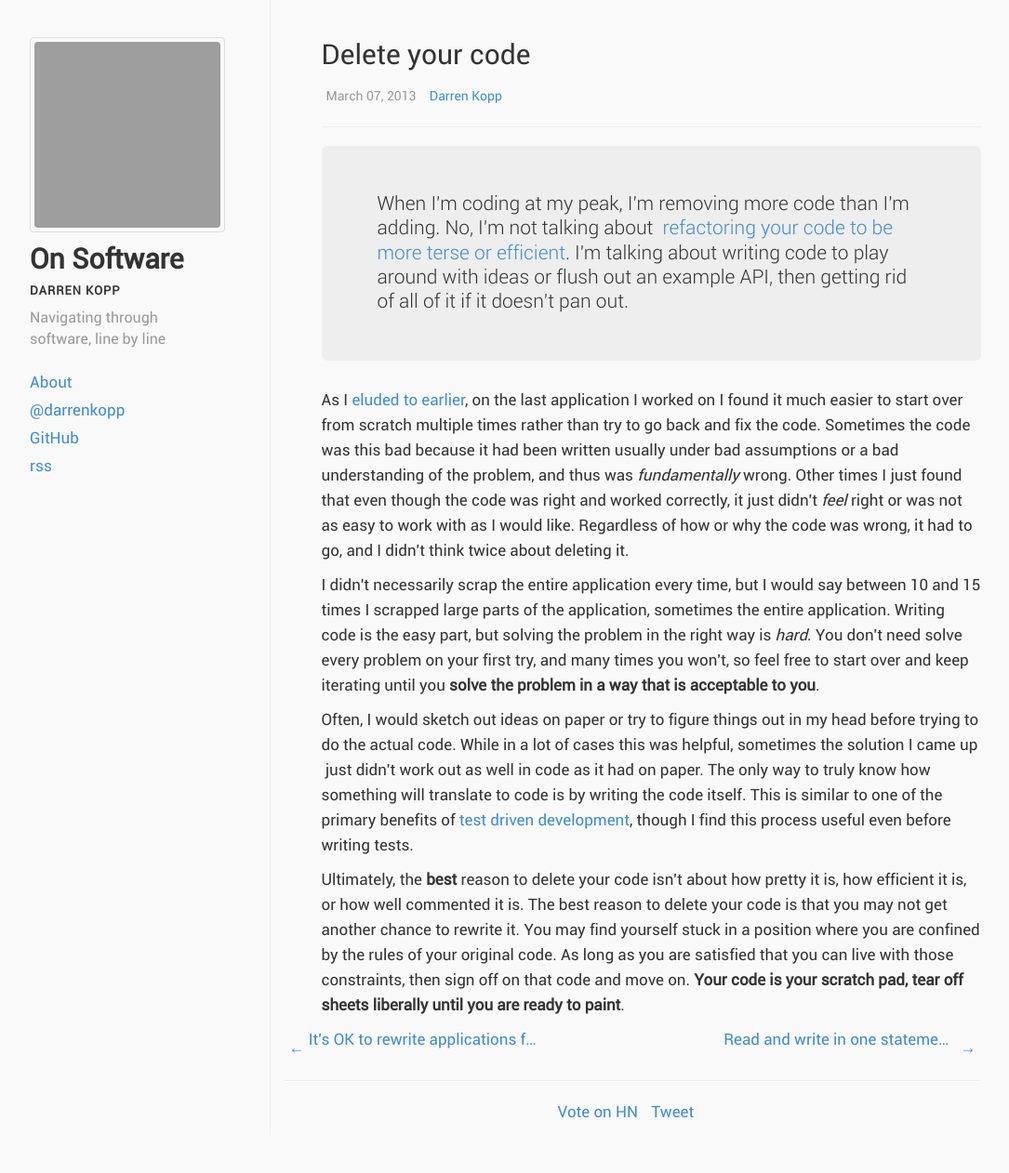
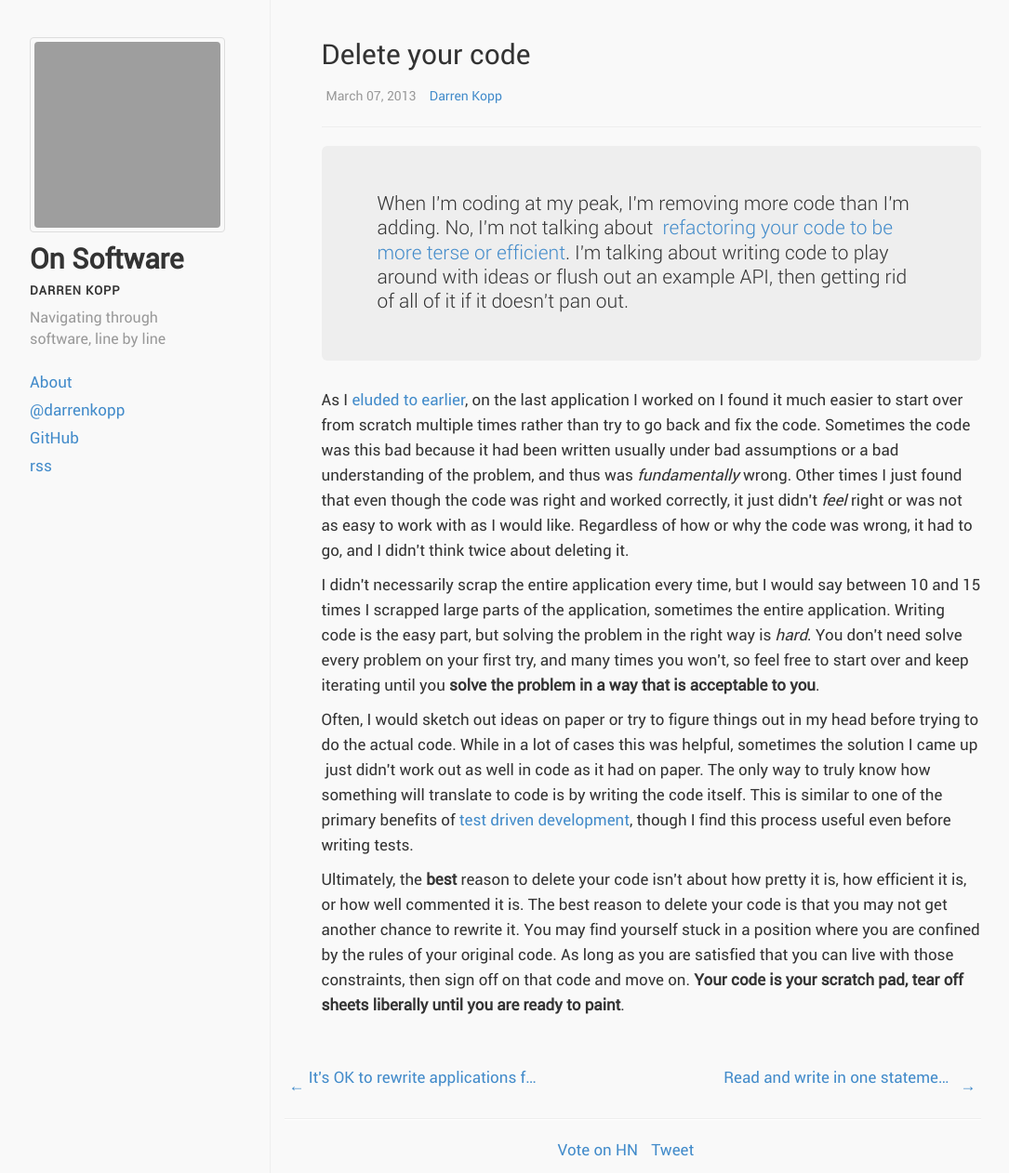
Before and after one commit to darrenkopp/darrenkopp.github.com, a Jekyll site: the page built from _posts/2013-03-07-delete-your-code.html, in a window 1280 px wide. Shown: the whole page at 93% size, without its empty margins (58-1143 px from the left). Built offline with Jekyll 4.4.1, drawn with Linux system fonts in a browser that asks for light colours; comment, search, counter and statistics services are not loaded; before the commit the page ends 1221 px from its top, so only the background shows below that; grey boxes are pictures that could not be loaded.

Commit message:
paging styling
whitespace

```diff
--- a/css/style.css
+++ b/css/style.css
@@ -99,6 +99,14 @@ body {
     margin-top: 20px;
 }
 
+.post-pagination {
+    margin-top: 3em;
+}
+
+    .post-pagination a, .post-pagination a:hover {
+        text-decoration: none;
+    }
+
 .ellipsis {
 	width: 250px;
     max-width: 250px;
```
